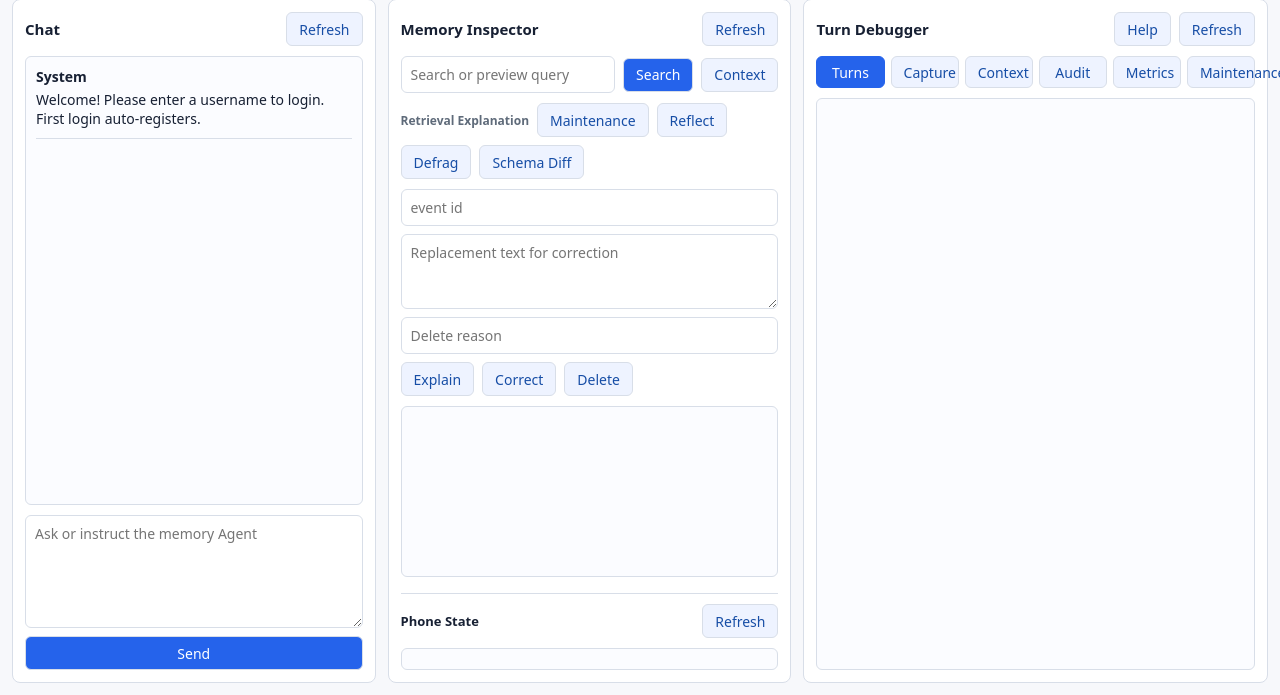
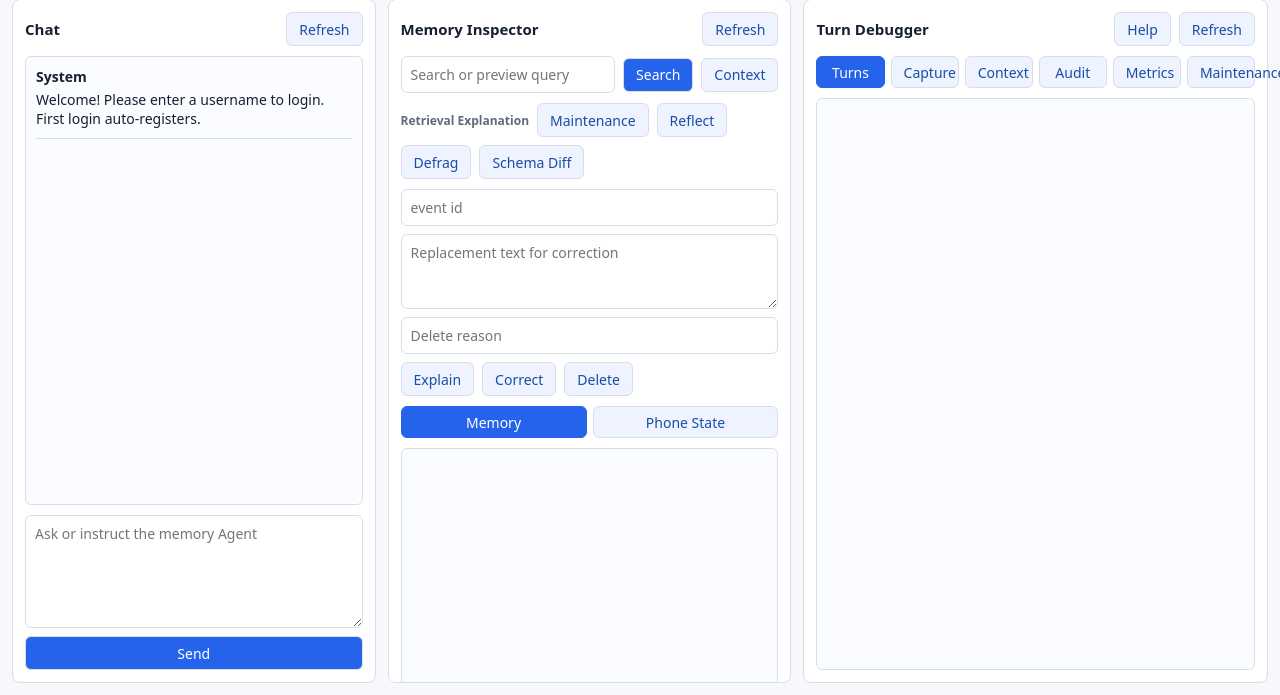
Before and after one commit to MarsPain/phone_mem, a FastAPI app: page / in a window 1280 px wide. Shown: the part 117-812 px from the top of the page. Run offline with FastAPI, Linux system fonts and the light colour scheme.

Commit message:
fix: make Web Lab inspector outputs tabbed
- Split Memory Inspector memory and phone state JSON into switchable tabs
- Add tab selection wiring and cache-busted static assets
- Cover the layout contract and static asset versioning in route tests

```diff
--- a/phone_mem/web_lab/static/web_lab.css
+++ b/phone_mem/web_lab/static/web_lab.css
@@ -119,6 +119,10 @@ h2 {
   padding: 12px;
 }
 
+.inspector-panel {
+  overflow-y: auto;
+}
+
 .panel-title,
 .row,
 .inspector-tools {
@@ -187,25 +191,36 @@ button[type="button"] {
   color: #174ea6;
 }
 
-.debug-tabs {
+.debug-tabs,
+.inspector-tabs {
   display: grid;
-  grid-template-columns: repeat(6, minmax(0, 1fr));
   gap: 6px;
 }
 
-.debug-tab {
+.debug-tabs {
+  grid-template-columns: repeat(6, minmax(0, 1fr));
+}
+
+.inspector-tabs {
+  grid-template-columns: repeat(2, minmax(0, 1fr));
+}
+
+.debug-tab,
+.inspector-tab {
   min-height: 32px;
   background: #eef3ff;
   color: #174ea6;
 }
 
-.debug-tab.active {
+.debug-tab.active,
+.inspector-tab.active {
   border-color: var(--accent);
   background: var(--accent);
   color: #fff;
 }
 
-.debug-panel {
+.debug-panel,
+.inspector-output {
   flex: 1;
 }
 
@@ -256,6 +271,7 @@ button[type="button"] {
 
 .output {
   flex: 1;
+  min-height: 0;
   margin: 0;
   padding: 10px;
   font-family: ui-monospace, SFMono-Regular, Menlo, Consolas, monospace;
@@ -265,21 +281,8 @@ button[type="button"] {
   overflow-wrap: anywhere;
 }
 
-.phone-state-title {
-  margin-top: 6px;
-  padding-top: 10px;
-  border-top: 1px solid var(--line);
-}
-
-.phone-state-title h3 {
-  margin: 0;
-  font-size: 13px;
-  font-weight: 700;
-}
-
-.phone-output {
-  max-height: 220px;
-  flex: none;
+.inspector-output {
+  min-height: 260px;
 }
 
 .error {
--- a/phone_mem/web_lab/static/web_lab.js
+++ b/phone_mem/web_lab/static/web_lab.js
@@ -83,6 +83,7 @@ document.getElementById("login-form").addEventListener("submit", async (event) =
 document.getElementById("logout-btn").addEventListener("click", logout);
 
 const refreshMemory = async () => {
+  selectInspectorTab("memory");
   if (!currentUser) {
     setOutput("memory-output", { message: "Please login first." });
     return;
@@ -96,6 +97,19 @@ const refreshPhoneState = async () => {
     return;
   }
   setOutput("phone-state-output", await requestJson("/api/phone-state"));
+};
+
+const selectInspectorTab = (selectedTab) => {
+  document.querySelectorAll("[data-inspector-tab]").forEach((tab) => {
+    const isSelected = tab.dataset.inspectorTab === selectedTab;
+    tab.classList.toggle("active", isSelected);
+    tab.setAttribute("aria-selected", String(isSelected));
+  });
+  document.querySelectorAll(".inspector-output").forEach((panel) => {
+    const isSelected = panel.id === (selectedTab === "memory" ? "memory-output" : "phone-state-output");
+    panel.classList.toggle("active", isSelected);
+    panel.hidden = !isSelected;
+  });
 };
 
 const latestTurn = (turnsPayload) => {
@@ -236,6 +250,7 @@ document.getElementById("chat-form").addEventListener("submit", async (event) =>
 
 document.getElementById("search-form").addEventListener("submit", async (event) => {
   event.preventDefault();
+  selectInspectorTab("memory");
   if (!currentUser) {
     setOutput("memory-output", { message: "Please login first." });
     return;
@@ -245,6 +260,7 @@ document.getElementById("search-form").addEventListener("submit", async (event)
 });
 
 document.getElementById("preview-context").addEventListener("click", async () => {
+  selectInspectorTab("memory");
   if (!currentUser) {
     setOutput("memory-output", { message: "Please login first." });
     return;
@@ -254,6 +270,7 @@ document.getElementById("preview-context").addEventListener("click", async () =>
 });
 
 document.getElementById("refresh-maintenance").addEventListener("click", async () => {
+  selectInspectorTab("memory");
   if (!currentUser) {
     setOutput("memory-output", { message: "Please login first." });
     return;
@@ -265,6 +282,7 @@ document.getElementById("refresh-maintenance").addEventListener("click", async (
 
 document.querySelectorAll("[data-maintenance-report]").forEach((button) => {
   button.addEventListener("click", async () => {
+    selectInspectorTab("memory");
     if (!currentUser) {
       setOutput("memory-output", { message: "Please login first." });
       return;
@@ -276,6 +294,7 @@ document.querySelectorAll("[data-maintenance-report]").forEach((button) => {
 });
 
 document.getElementById("explain-event").addEventListener("click", async () => {
+  selectInspectorTab("memory");
   if (!currentUser) {
     setOutput("memory-output", { message: "Please login first." });
     return;
@@ -285,6 +304,7 @@ document.getElementById("explain-event").addEventListener("click", async () => {
 });
 
 document.getElementById("correct-event").addEventListener("click", async () => {
+  selectInspectorTab("memory");
   if (!currentUser) {
     setOutput("memory-output", { message: "Please login first." });
     return;
@@ -302,6 +322,7 @@ document.getElementById("correct-event").addEventListener("click", async () => {
 });
 
 document.getElementById("delete-event").addEventListener("click", async () => {
+  selectInspectorTab("memory");
   if (!currentUser) {
     setOutput("memory-output", { message: "Please login first." });
     return;
@@ -319,10 +340,17 @@ document.getElementById("delete-event").addEventListener("click", async () => {
 });
 
 document.getElementById("refresh-memory").addEventListener("click", refreshMemory);
-document.getElementById("refresh-phone-state").addEventListener("click", refreshPhoneState);
 document.getElementById("refresh-debugger").addEventListener("click", refreshDebugger);
 document.getElementById("refresh-chat").addEventListener("click", refreshChat);
 document.getElementById("debug-help-toggle").addEventListener("click", toggleDebuggerHelp);
+document.querySelectorAll("[data-inspector-tab]").forEach((tab) => {
+  tab.addEventListener("click", async () => {
+    selectInspectorTab(tab.dataset.inspectorTab);
+    if (tab.dataset.inspectorTab === "phone-state") {
+      await refreshPhoneState();
+    }
+  });
+});
 document.querySelectorAll("[data-debug-tab]").forEach((tab) => {
   tab.addEventListener("click", () => selectDebuggerTab(tab.dataset.debugTab));
 });
--- a/phone_mem/web_lab/templates/index.html
+++ b/phone_mem/web_lab/templates/index.html
@@ -4,7 +4,7 @@
     <meta charset="utf-8" />
     <meta name="viewport" content="width=device-width, initial-scale=1" />
     <title>Python Web Lab</title>
-    <link rel="stylesheet" href="/static/web_lab.css" />
+    <link rel="stylesheet" href="/static/web_lab.css?v=20260515-inspector-tabs" />
   </head>
   <body>
     <header class="lab-header">
@@ -69,12 +69,12 @@
             <button id="delete-event" type="button">Delete</button>
           </div>
         </form>
-        <pre id="memory-output" class="output"></pre>
-        <div class="panel-title phone-state-title">
-          <h3>Phone State</h3>
-          <button id="refresh-phone-state" type="button">Refresh</button>
+        <div class="inspector-tabs" role="tablist" aria-label="Memory inspector views">
+          <button id="inspector-tab-memory" class="inspector-tab active" type="button" role="tab" aria-selected="true" aria-controls="memory-output" data-inspector-tab="memory">Memory</button>
+          <button id="inspector-tab-phone-state" class="inspector-tab" type="button" role="tab" aria-selected="false" aria-controls="phone-state-output" data-inspector-tab="phone-state">Phone State</button>
         </div>
-        <pre id="phone-state-output" class="output phone-output"></pre>
+        <pre id="memory-output" class="output inspector-output active" role="tabpanel" aria-labelledby="inspector-tab-memory"></pre>
+        <pre id="phone-state-output" class="output inspector-output" role="tabpanel" aria-labelledby="inspector-tab-phone-state" hidden></pre>
       </section>
 
       <section class="panel debugger-panel">
@@ -110,6 +110,6 @@
       </section>
     </main>
 
-    <script src="/static/web_lab.js"></script>
+    <script src="/static/web_lab.js?v=20260515-inspector-tabs"></script>
   </body>
 </html>
```
Also changed, not shown: tests/test_web_lab_routes.py (+23 -0 lines).
